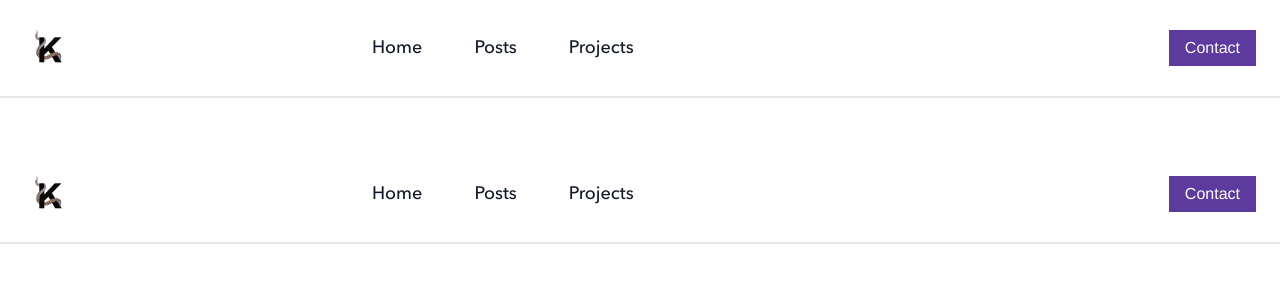
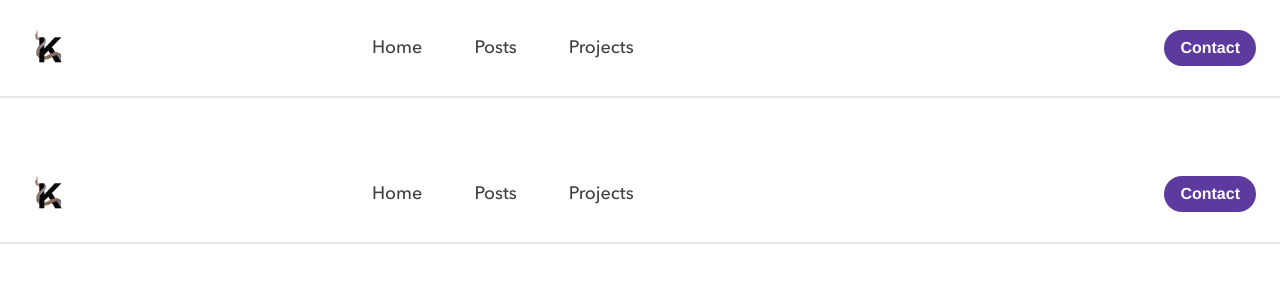
Before and after one commit to karldlima/kitos-garden, a Next.js app: page /layout in a window 1280 px wide. Shown: the top 300 px of the page. Built offline with nearby package versions, Linux system fonts and the light colour scheme; no server answers.

Commit message:
feat: header navigation styling

```diff
--- a/src/components/Header.tsx
+++ b/src/components/Header.tsx
@@ -1,12 +1,16 @@
 import { useState } from "react";
 import Link from "next/link";
 import Image from "next/image";
+import { useRouter } from "next/router";
+import classNames from "classnames";
 
 import headerData from "@/data/headerData";
-import HeroIcon from "./HeroIcon";
+import { HeroIcon, ButtonLink } from "@/components/index";
 
 export const Header = (): JSX.Element => {
   const [mobileMenuOpen, setMobileMenuOpen] = useState(false);
+
+  const router = useRouter();
 
   return (
     <header className="bg-white border-b-2 sticky top-0">
@@ -27,7 +31,7 @@ export const Header = (): JSX.Element => {
         <div className="block md:hidden">
           <button
             onClick={() => setMobileMenuOpen(!mobileMenuOpen)}
-            className="flex items-center px-3 py-2 rounded text-black-500 hover:text-black-400"
+            className="flex items-center px-3 py-2 rounded text-primary hover:text-secondary"
           >
             <svg
               className={`fill-current h-3 w-3 ${
@@ -58,17 +62,22 @@ export const Header = (): JSX.Element => {
             {headerData?.map(({ link, uid }) => {
               return (
                 <div
-                  className="flex leading-6 text-gray-900 items-center mt-6 md:mt-0 md:inline-block"
+                  className="flex leading-6 text-primary items-center mt-6 md:mt-0 md:inline-block"
                   key={uid}
                 >
                   <HeroIcon
                     icon={link.icon}
-                    className="w-5 h-5 text-blue-500 md:hidden"
+                    className="w-5 h-5 text-primaryBrand md:hidden"
                   />
                   <Link
                     key={uid}
                     href={link.url}
-                    className="ml-3 navigation-link"
+                    className={classNames(
+                      router.pathname === link.url
+                        ? "navigation__link--active"
+                        : "",
+                      "ml-3 navigation__link"
+                    )}
                   >
                     {link.text}
                   </Link>
@@ -77,9 +86,7 @@ export const Header = (): JSX.Element => {
             })}
           </div>
           <div>
-            <button className="inline-flex items-center primary-button mt-6 md:mt-0">
-              Contact
-            </button>
+            <ButtonLink url="/contact">Contact</ButtonLink>
           </div>
         </div>
       </nav>
--- a/src/components/HeroIcon.tsx
+++ b/src/components/HeroIcon.tsx
@@ -9,14 +9,14 @@ interface HeroIconProps {
   className?: string;
 }
 
-const HeroIcon = ({
+export const HeroIcon = ({
   icon,
   outline = false,
   mini = false,
   version = "2.1.1",
   className = "w-6 h-6 text-slate-600",
   ...props
-}: HeroIconProps) => {
+}: HeroIconProps): JSX.Element => {
   const [svg, setSvg] = useState(null);
   const [isLoaded, setIsLoaded] = useState(false);
   const [isErrored, setIsErrored] = useState(false);
@@ -40,5 +40,3 @@ const HeroIcon = ({
     />
   );
 };
-
-export default HeroIcon;
--- a/src/components/index.tsx
+++ b/src/components/index.tsx
@@ -1 +1,4 @@
 export * from "./Header";
+export * from "./HeroIcon";
+export * from "./Button";
+export * from "./ButtonLink";
--- a/src/design-system/scss/core/globals.scss
+++ b/src/design-system/scss/core/globals.scss
@@ -32,22 +32,14 @@ p {
   @apply font-avenir;
 }
 
-.navigation-link {
-  @apply font-avenir antialiased text-lg;
-  &:hover {
-    color: var(--colour-highlight-text);
+.navigation {
+  &__link {
+    @apply font-avenir antialiased text-lg;
+    &:hover {
+      color: var(--colour-highlight-text);
+    }
+    &--active {
+      color: var(--colour-highlight-text);
+    }
   }
 }
-
-.primary-button {
-  background-color: var(--colour-primary-brand);
-  color: #ffffff;
-  cursor: pointer;
-  padding-top: 0.5rem;
-  padding-bottom: 0.5rem;
-  padding-left: 1rem;
-  padding-right: 1rem;
-  &:hover {
-    background-color: var(--colour-highlight-bg);
-  }
-}
--- /dev/null
+++ b/src/pages/contact/index.tsx
@@ -0,0 +1,5 @@
+"use client";
+
+export default function ContactIndexPage() {
+  return <div className="h-[60rem]">Contact</div>;
+}
--- a/src/pages/posts/index.tsx
+++ b/src/pages/posts/index.tsx
@@ -8,7 +8,7 @@ export interface PageProps {
 }
 
 export default function PostIndexPage({ postPageData }: PageProps) {
-  return <div>Post Page</div>;
+  return <div className="h-[60rem]">Post Page</div>;
 }
 
 export async function getStaticProps(): GetStaticProps<PageProps> {
```
